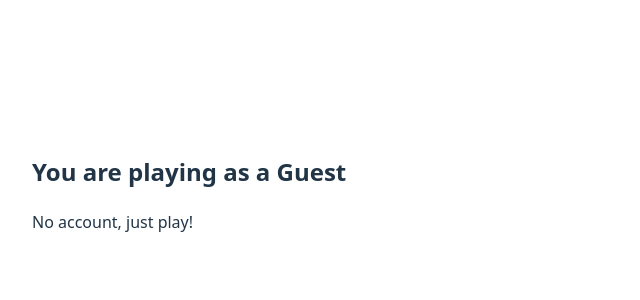
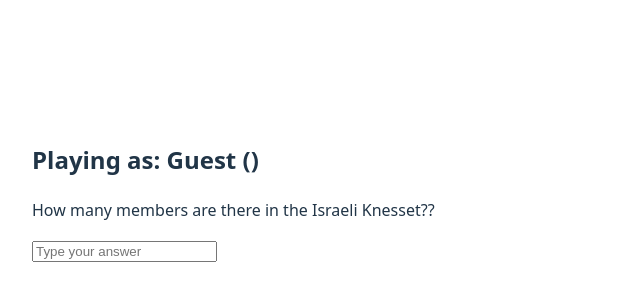
Before and after one commit to MendiEisenbach/Client, a React (Vite) app: page /guest in a window 1280 px wide. Shown: the part 208-508 px from the top of the page, without its empty margins (0-640 px from the left). Built offline with nearby package versions, Linux system fonts and the light colour scheme.

Commit message:
Player arrays and temporary local data

```diff
--- /dev/null
+++ b/src/data/players.tsx
@@ -0,0 +1,6 @@
+export const players: { name: string; lowestTime: number }[] = [
+  { name: "Alice", lowestTime: 45 },
+  { name: "Bob", lowestTime: 60 },
+  { name: "Charlie", lowestTime: 30 },
+  { name: "David", lowestTime: 55 },
+];
--- /dev/null
+++ b/src/data/riddles.tsx
@@ -0,0 +1,14 @@
+export const riddles = [
+  {
+    id: 1,
+    name: "Riddle 1",
+    taskDescription: "How many members are there in the Israeli Knesset??",
+    correctAnswer: "120",
+  },
+  {
+    id: 2,
+    name: "Riddle 2",
+    taskDescription: "We study on the floor whose number is it??",
+    correctAnswer: "28",
+  },
+];
--- a/src/pages/AllRiddles.tsx
+++ b/src/pages/AllRiddles.tsx
@@ -1,10 +1,15 @@
+import { riddles } from "../data/riddles";
+
 function AllRiddles() {
   return (
     <div style={{ padding: "2rem" }}>
       <h2>All Riddles</h2>
-      <p>Here you would see all the riddles (Admin only).</p>
       <ul>
-        <li>Riddle Example: What has keys but can't open locks?</li>
+        {riddles.map((r, index) => (
+          <li key={index}>
+            <strong>{r.name}</strong>: {r.taskDescription} (Answer: {r.correctAnswer})
+          </li>
+        ))}
       </ul>
     </div>
   );
--- a/src/pages/Guest.tsx
+++ b/src/pages/Guest.tsx
@@ -1,10 +1,7 @@
+import PlayGame from "./PlayGame";
+
 function Guest() {
-  return (
-    <div style={{ padding: "2rem" }}>
-      <h2>You are playing as a Guest</h2>
-      <p>No account, just play!</p>
-    </div>
-  );
+  return <PlayGame />;
 }
 
 export default Guest;
--- a/src/pages/PlayGame.tsx
+++ b/src/pages/PlayGame.tsx
@@ -1,8 +1,47 @@
+import { useContext, useState } from "react";
+import { useNavigate } from "react-router";
+import { AuthContext } from "../context/AuthContext";
+import { riddles } from "../data/riddles";
+import { players } from "../data/players";
+
 function PlayGame() {
+  const { username, role } = useContext(AuthContext);
+  const playerName = username ? username : "Guest";
+
+  const [currentRiddle, setCurrentRiddle] = useState<number>(0);
+  const navigate = useNavigate();
+
+  const handleAnswer = (answer: string) => {
+    if (answer.toLowerCase() === riddles[currentRiddle].correctAnswer.toLowerCase()) {
+    }
+
+    if (currentRiddle + 1 < riddles.length) {
+      setCurrentRiddle(currentRiddle + 1);
+    } else {
+      alert(`Game over! ${playerName} finished all riddles.`);
+
+      const exists = players.some(p => p.name.toLowerCase() === playerName.toLowerCase());
+      if (!exists) {
+        players.push({ name: playerName });
+      }
+      navigate("/menu");
+    }
+  };
+
   return (
     <div style={{ padding: "2rem" }}>
-      <h2>Play the Game</h2>
-      <p>This is where the game would start.</p>
+      <h2>Playing as: {playerName} ({role})</h2>
+      <p>{riddles[currentRiddle].taskDescription}</p>
+      <input
+        type="text"
+        placeholder="Type your answer"
+        onKeyDown={(e) => {
+          if (e.key === "Enter") {
+            handleAnswer((e.target as HTMLInputElement).value);
+            (e.target as HTMLInputElement).value = "";
+          }
+        }}
+      />
     </div>
   );
 }
--- a/src/pages/Rankings.tsx
+++ b/src/pages/Rankings.tsx
@@ -1,12 +1,16 @@
+import { players } from "../data/players";
+
 function Rankings() {
   return (
     <div style={{ padding: "2rem" }}>
       <h2>Player Rankings</h2>
-      <p>Here you would see the leaderboard (Admin only).</p>
-      <ol>
-        <li>Player1 - 10 sec</li>
-        <li>Player2 - 12 sec</li>
-      </ol>
+      <ul>
+        {players.map((p, index) => (
+          <li key={index}>
+            {index + 1}. {p.name} {p.lowestTime !== undefined ? `- ${p.lowestTime} sec` : ""}
+          </li>
+        ))}
+      </ul>
     </div>
   );
 }
```
